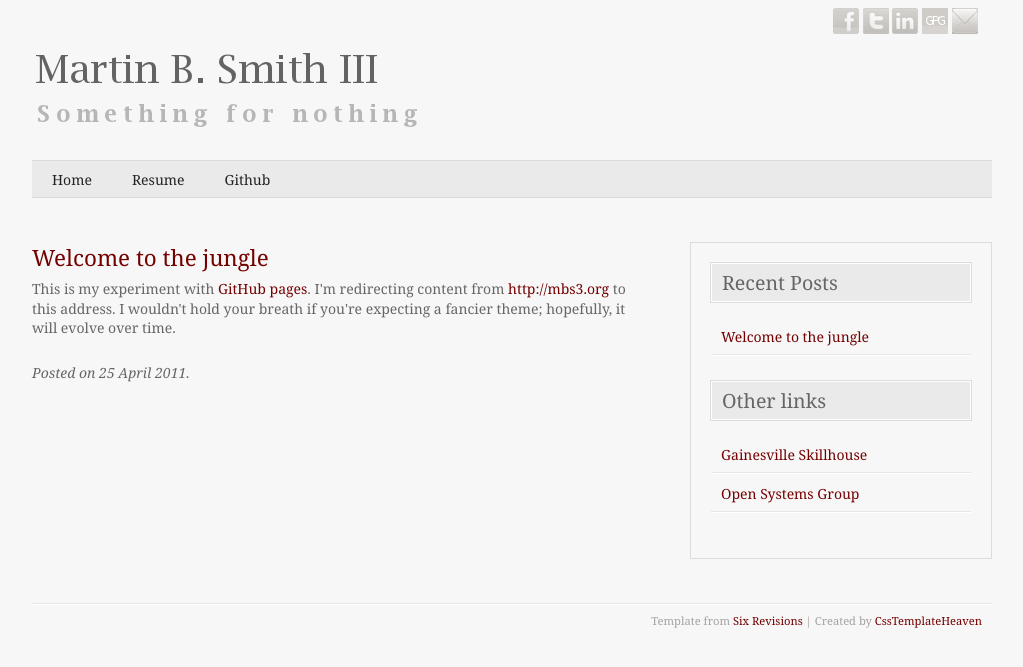
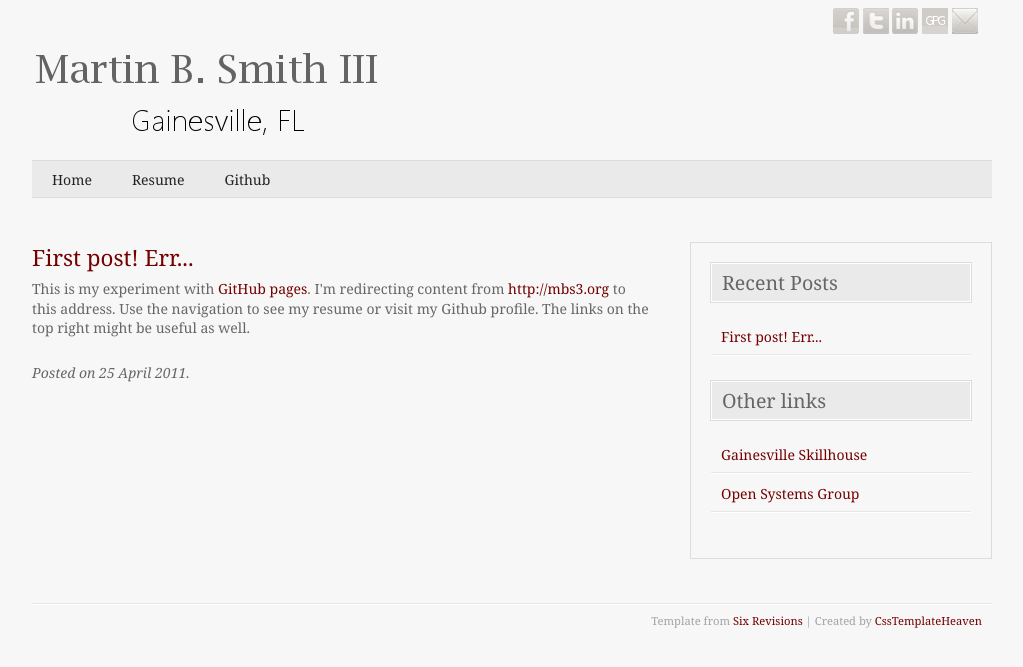
Before and after one commit to martinb3/martinb3.github.io, a Jekyll site: the page built from index.html, in a window 1280 px wide. Shown: the top 667 px of the page, without its empty margins (128-1151 px from the left). Built offline with Jekyll 4.4.1, drawn with Linux system fonts in a browser that asks for light colours.

Commit message:
slight update. still not sure what should go on this thing :)

```diff
--- a/_posts/2011-04-25-first-post.html
+++ b/_posts/2011-04-25-first-post.html
@@ -1,8 +1,8 @@
 ---
 layout: post
-title: Welcome to the jungle
+title: First post! Err...
 categories:
  - firsts
 ---
 
-This is my experiment with <a href="http://pages.github.com">GitHub pages</a>. I'm redirecting content from <a href="http://mbs3.org/">http://mbs3.org</a> to this address. I wouldn't hold your breath if you're expecting a fancier theme; hopefully, it will evolve over time.
+This is my experiment with <a href="http://pages.github.com">GitHub pages</a>. I'm redirecting content from <a href="http://mbs3.org/">http://mbs3.org</a> to this address. Use the navigation to see my resume or visit my Github profile. The links on the top right might be useful as well.
```
Also changed, not shown: fancy/images/logo.png.
